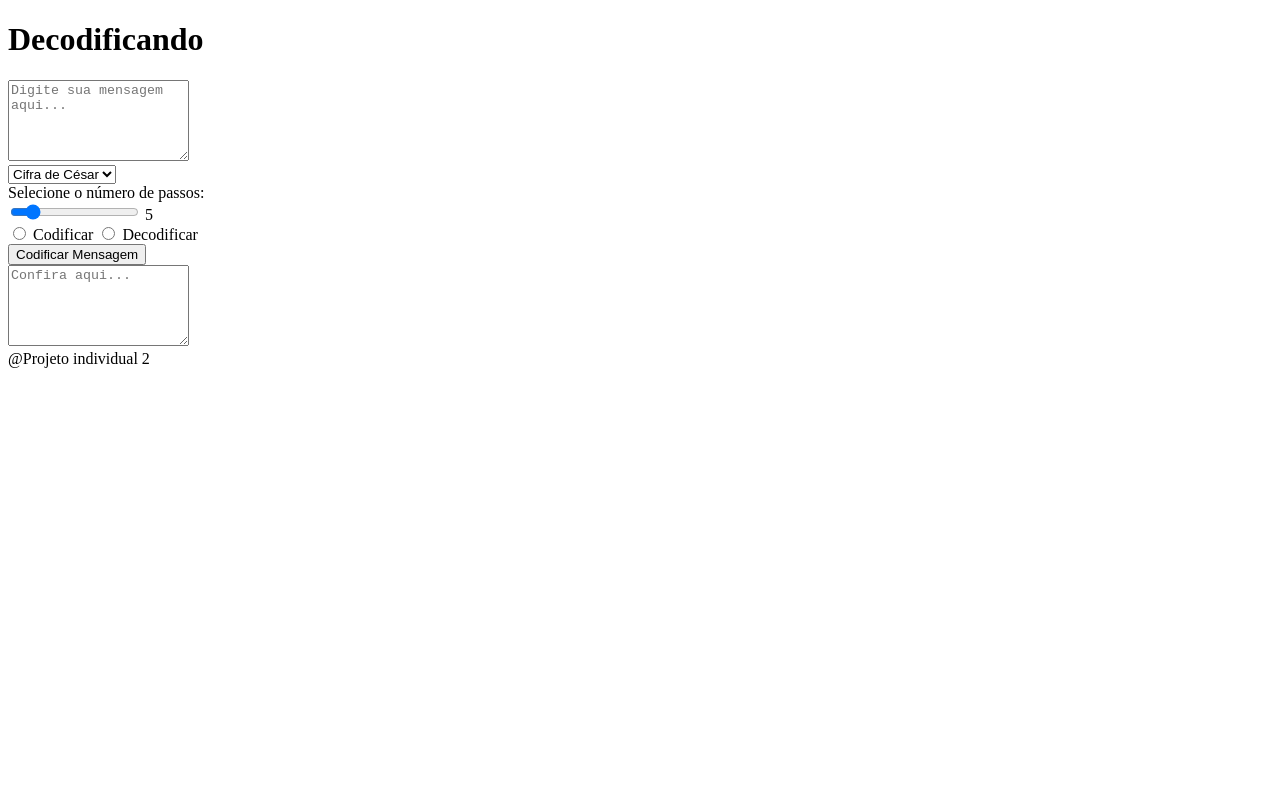
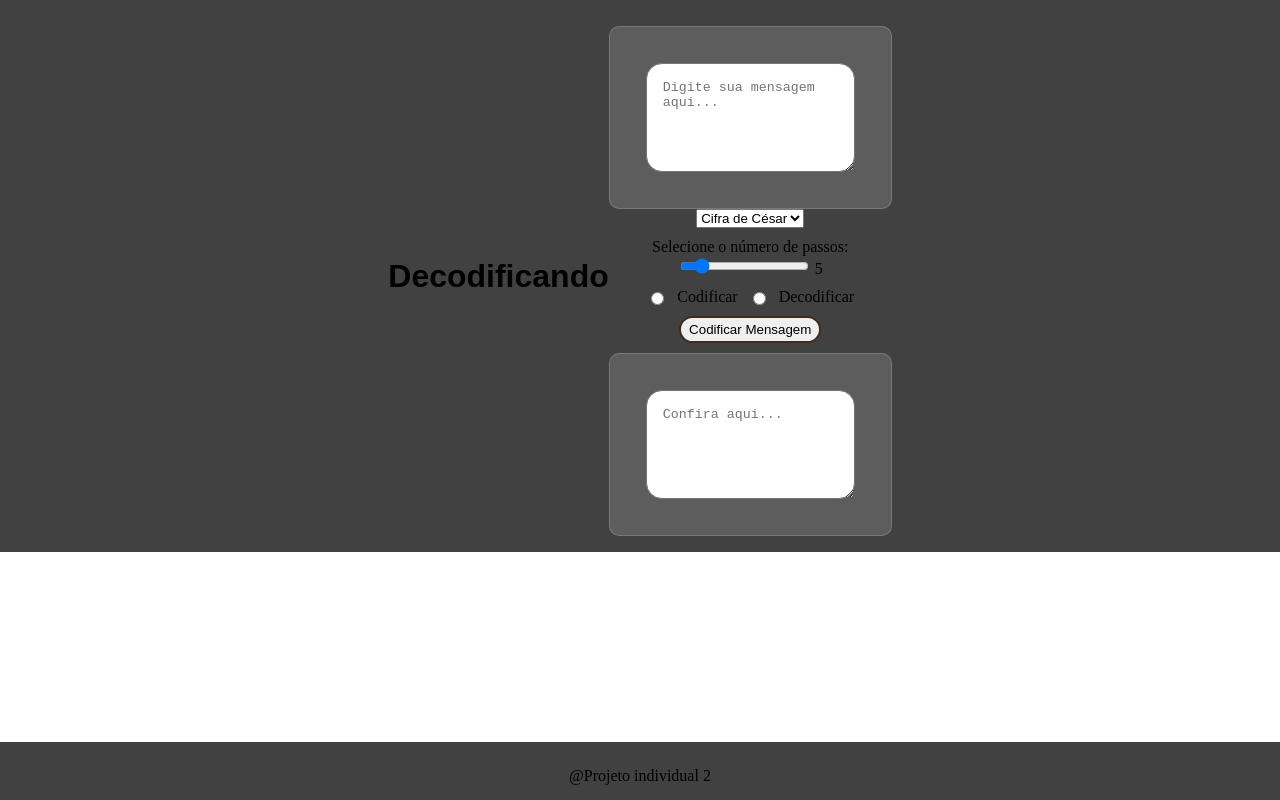
Before and after one commit to GraziFirmino/Projeto-individual-2-Decodificando-, a plain HTML site: page index.html in a window 1280 px wide. Drawn offline with Linux system fonts and the light colour scheme; the site is published under a folder, as on GitHub Pages, so addresses that start at the root find nothing.

Commit message:
Update index.html

```diff
--- a/index.html
+++ b/index.html
@@ -5,7 +5,9 @@
     <meta http-equiv="X-UA-Compatible" content="IE=edge">
     <meta name="viewport" content="width=device-width, initial-scale=1.0">
     <title>Decodificando</title>
-    <link rel="stylesheet" href="/CSS/index.css">
+    <link rel="stylesheet" href="./CSS/index.css">
+    <link rel="stylesheet" href="./CSS/media.css">
+
 
 </head>
 
```
